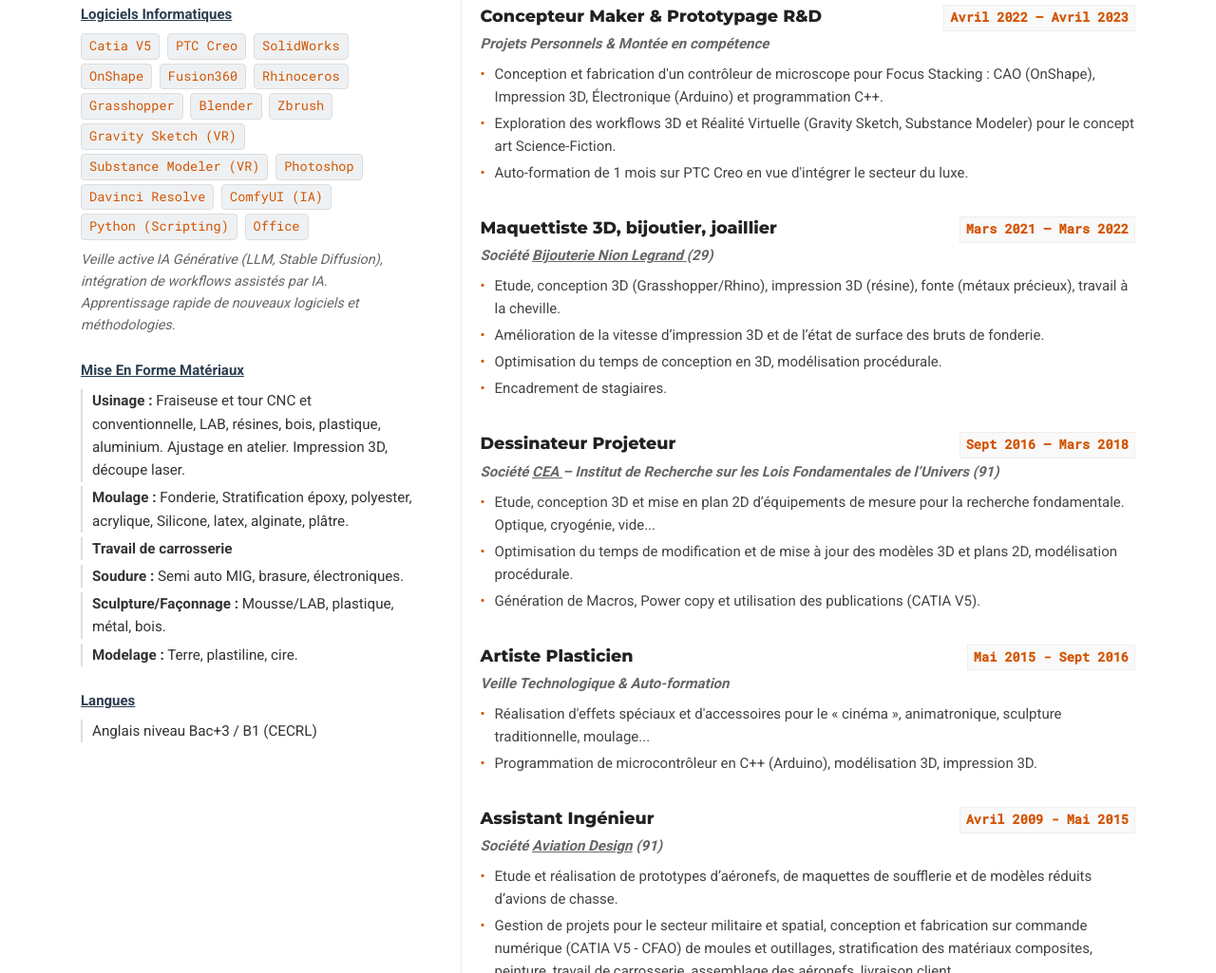
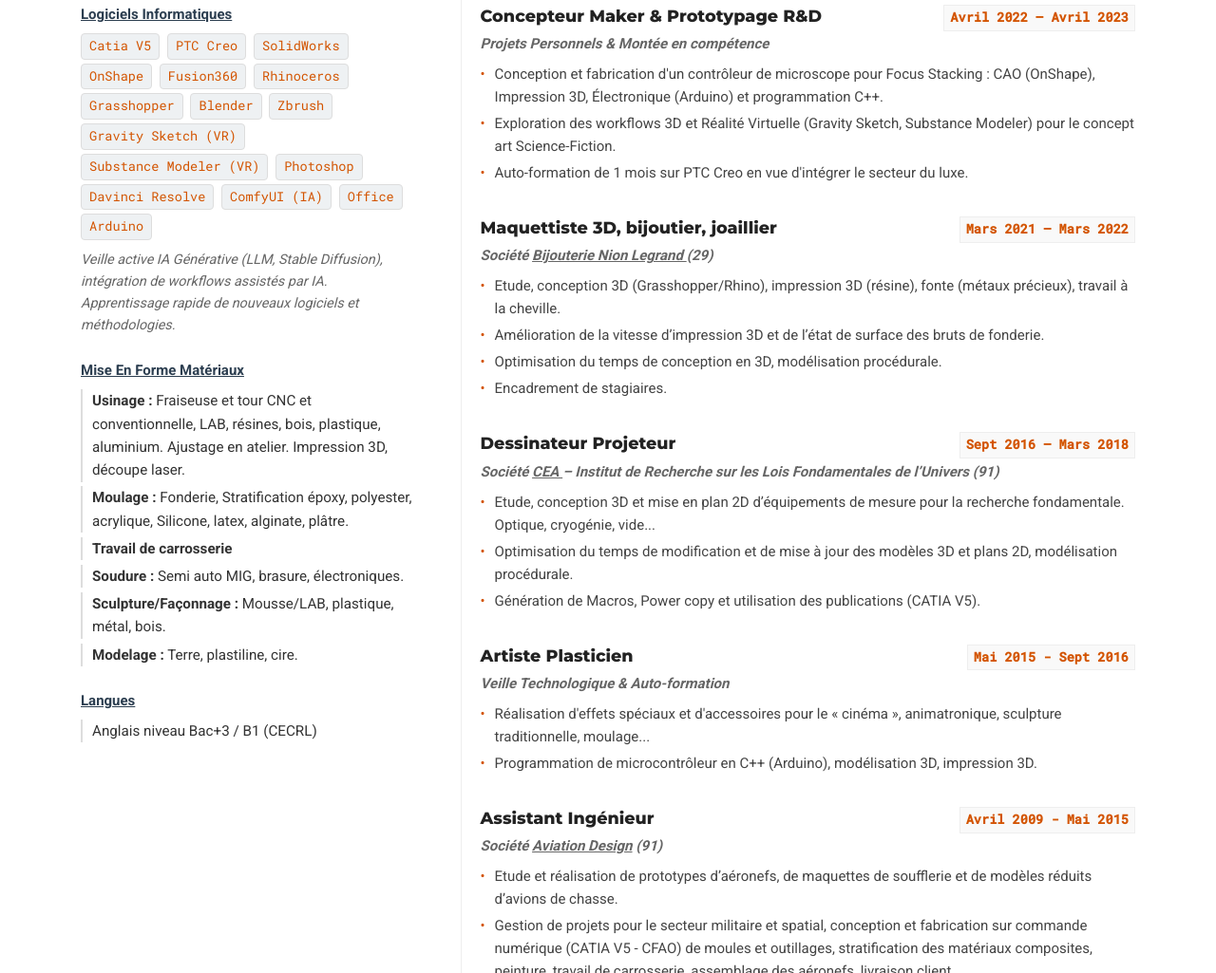
Before and after one commit to hardythomas-pro/cv, a plain HTML site: page index.html in a window 1280 px wide. Shown: the part 1472-2497 px from the top of the page at 95% size. Drawn offline with Linux system fonts and the light colour scheme.

Commit message:
Add files via upload
update6

```diff
--- a/index.html
+++ b/index.html
@@ -442,8 +442,7 @@
                         <span>Blender</span> <span>Zbrush</span> <span>Gravity Sketch (VR)</span> <span>Substance Modeler (VR)</span>
                         <!-- Image / IA -->
                         <span>Photoshop</span> <span>Davinci Resolve</span> <span>ComfyUI (IA)</span>
-                        <span>Python (Scripting)</span> <span>Office</span>
-                    </div>
+                        <span>Office</span>    <span>Arduino</span>                 </div>
 
 
 
```
